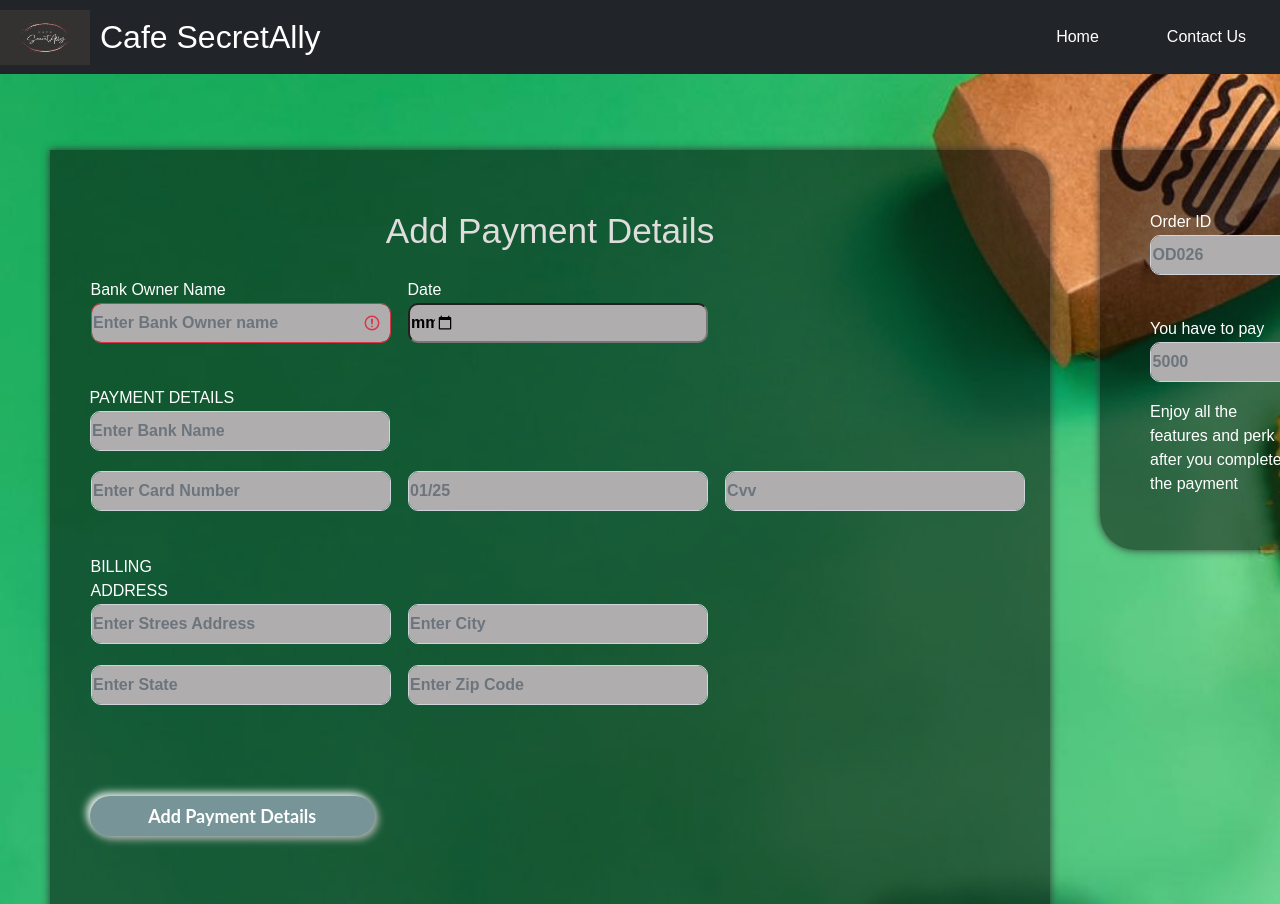
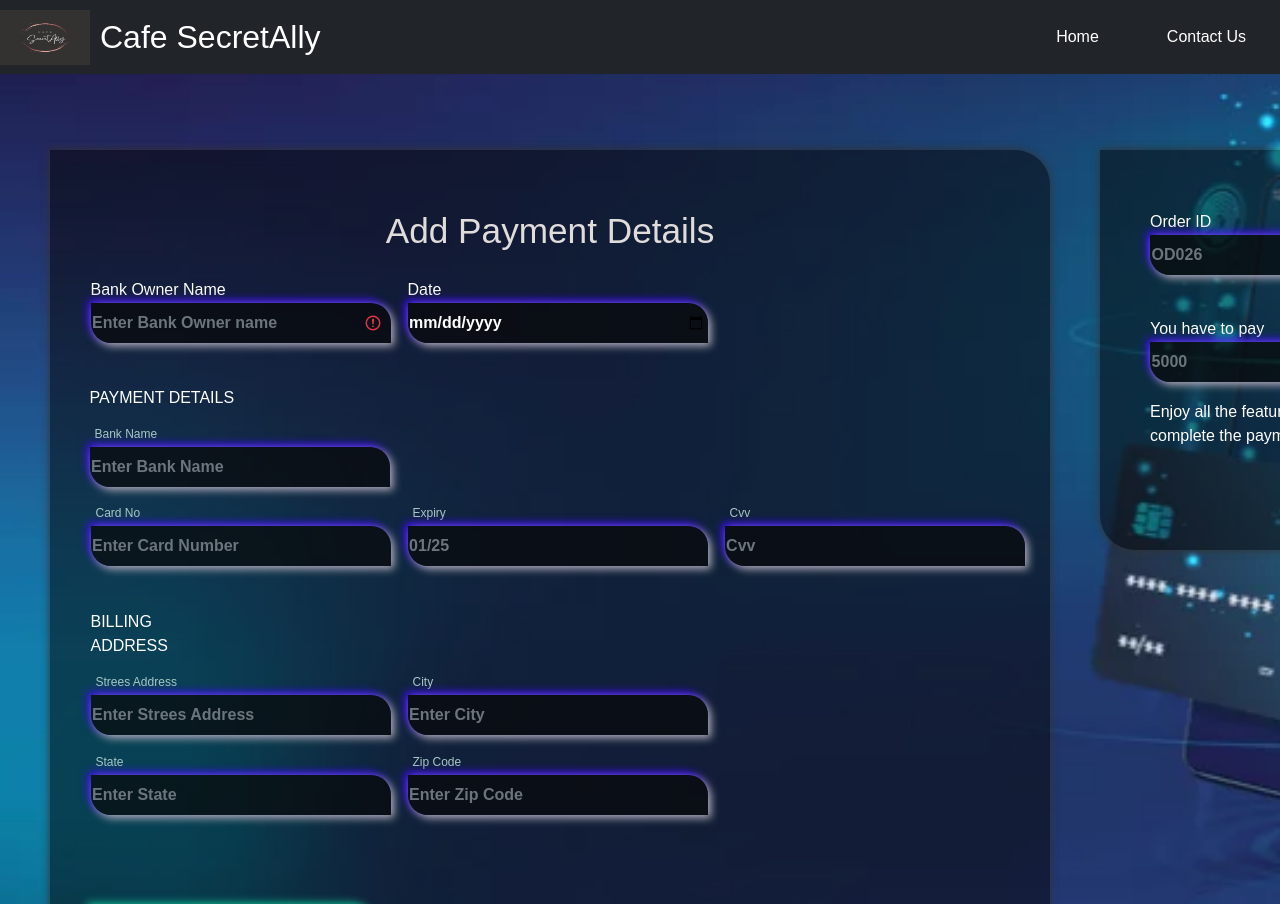
Before and after one commit to Pahasara89/Cafe_SecretAlly, a React (Create React App) app in the folder frontend/: page /add_Payment in a window 1280 px wide. Shown: the top 904 px of the page. Built offline with nearby package versions, Linux system fonts and the light colour scheme.

Commit message:
addpayment

```diff
--- a/frontend/src/App.js
+++ b/frontend/src/App.js
@@ -17,7 +17,7 @@ import ContactUs from './components/ContactUs';
 import AddPaymentDetails from './components/AddPaymentDetails';
 import ViewPaymentDetails from './components/ViewPaymentDetails';
 import ViewOnePaymentDetails from './components/ViweOnePaymentData';
-
+import ViewSuccessPayment from './components/Payment_Success';
 
 
  const App = () =>{
@@ -49,7 +49,7 @@ import ViewOnePaymentDetails from './components/ViweOnePaymentData';
             <Route path="/add_Payment" element={<AddPaymentDetails/>} />
             <Route path="/view_Payment" element={<ViewPaymentDetails/>} />
             <Route path="/view_Payment_Details/:id" element={<ViewOnePaymentDetails/>} />
-
+            <Route path="/Success_payment/:id" element={<ViewSuccessPayment/>} />
 
 
          </Routes>
--- a/frontend/src/components/AddEditPayment.css
+++ b/frontend/src/components/AddEditPayment.css
@@ -7,11 +7,11 @@
 
 
 
-.body1 {
+.body2 {
 	font-family: sans-serif;
-	background-image: url('../images/pexels-pixabay-70842.jpg');
+	background-image: url('../images/Payment-Security.jpg');
 	background-repeat: no-repeat;
-	height: 1800px;
+	height: 1050px;
 	overflow: hidden;
 	background-size: cover;
 }
@@ -68,22 +68,29 @@
 	font-weight: 350;
 	color: white
 }
+.containers2 .p_tag{
+	color:white;
+	width: 300px;
+	height: 400px;
+}
 
 
 .containers1 input {
 	max-width: 300px;
 	width: 600px;
 	height: 40px;
-	background-color: rgb(175, 173, 173);
+	background-color: rgba(8, 8, 8, 0.7);
 	margin: 1px 0;
-	border-radius: 10px;
-	display: grid;
+	border-radius: 0px 20px 0px 20px;
 	grid-template-columns: 15% 85%;
 	padding: 0 0.100rem;
 	position: relative;
 	line-height: 1;
 	font-weight: 600;
 	margin-bottom: 18px;
+	border: #fff;
+	color: white;
+    box-shadow: 3px 3px 8px #b1b1b1, -3px -3px 8px rgb(55, 6, 248);
 
 }
 
@@ -101,23 +108,40 @@
 	border-radius: 25px;
 	box-shadow: inset 8px 8px 8px #cbced1, inset -8px -8px 8px #fff;
 }
+.containers1 .ViweMore3 {
+    font-weight: 250;
+    margin-top: 15px;
+    margin-left: 5px;
+	margin-bottom: 4px;
+    color: rgb(170, 200, 200);
+    text-align: left;
+    font-size: 12px;
+}
+.containers1 .ViweMore4 {
+    font-weight: 250;
+    margin-top: -2px;
+	margin-bottom: 4px;
+    margin-left: 5px;
+    color: rgb(170, 200, 200);
+    text-align: left;
+    font-size: 12px;
+}
+.containers1 .form-Date{
+
+}
 
 .containers1 button {
-	outline: none;
 	border: none;
-	cursor: pointer;
 	width: 30%;
 	height: 40px;
-	border-radius: 30px;
+	border-radius: 0px 20px 0px 20px;
 	font-size: 18px;
 	font-weight: 700;
 	font-family: "Lato", sans-serif;
 	color: #fff;
 	text-align: center;
-	justify-content: left;
-	background-color: #779598;
-	box-shadow: 3px 3px 8px #b1b1b1, -3px -3px 8px #fff;
-	transition: all 0.5s;
+	background-color: rgba(8, 8, 8, 0.7);
+	box-shadow: 3px 3px 8px #10B48E, -3px -3px 8px #10B48E;
 }
 
 .containers1 button:hover {
--- a/frontend/src/components/AddPaymentDetails.js
+++ b/frontend/src/components/AddPaymentDetails.js
@@ -13,10 +13,11 @@ import HomeNavBar from "./HomeNavBar";
 export default function AddProduct() {
 
 
+
     return (
 
       <>
-        <div className="body">
+        <div className="body2">
             <HomeNavBar/>
 
 
@@ -37,7 +38,7 @@ export default function AddProduct() {
 
                     <div className="col-md-3 element" style={{ display: 'block' }}>
                           <label for="datePicker" className="form-label1">Date</label>
-                          <input id="date" name="Pay_date" label="Choose Received Date" type="Date" InputLabelProps={{ shrink: true, }} required/>
+                          <input id="date" name="Pay_date" label="Choose Received Date"  type="Date" InputLabelProps={{ shrink: true, }} required/>
 
                     </div>
 
@@ -49,24 +50,26 @@ export default function AddProduct() {
                     <br/>
                     <div className="col-md-5 element">
                         <label for="inputQuant" className="form-label1">PAYMENT DETAILS</label>
+                        <p className="ViweMore3">Bank Name</p>
                         <input name="BanKName" type="text" className="form-control" id="inputQuant" placeholder="Enter Bank Name" required/>
                     </div>
                     <tr >
                     <td>
 
                     <div className="col-md-5 element">
-
+                        <p className="ViweMore4">Card No</p>
                         <input name="Card_No" type="Number" className="form-control" id="inputQuant1" placeholder="Enter Card Number"required/>
                     </div>
                     </td>
                     <td>
                     <div className="col-md-5 element">
+                        <p className="ViweMore4">Expiry</p>
                         <input name="Expiry" type="text" className="form-control" id="inputQuant2" placeholder="01/25"required/>
                     </div>
                     </td>
                     <td>
                     <div className="col-md-5 element">
-
+                        <p className="ViweMore4">Cvv</p>
                         <input name="Cvv" type="text" className="form-control" id="inputQuant3" placeholder="Cvv"required/>
                     </div>
                     </td>
@@ -77,12 +80,14 @@ export default function AddProduct() {
                     <td>
                     <div className="col-md-5 element">
                         <label for="inputQuant4" className="form-label1">BILLING ADDRESS</label>
+                        <p className="ViweMore3">Strees Address</p>
                         <input name="Strees_Address" type="text" className="form-control" id="inputQuant4" placeholder="Enter Strees Address"required/>
                     </div>
                     </td>
                     <td>
                     <div className="col-md-5 element">
                         <label for="inputQuant5" className="form-label1"></label>
+                        <p className="ViweMore3">City</p>
                         <input name="City" type="text" className="form-control" id="inputQuant5" placeholder="Enter City"required/>
                     </div>
                     </td>
@@ -90,14 +95,14 @@ export default function AddProduct() {
                     <tr>
                     <td>
                     <div className="col-md-5 element">
-
+                        <p className="ViweMore4">State</p>
                         <input name="State" type="text" className="form-control" id="inputQuant6" placeholder="Enter State"required/>
                     </div>
                     </td>
                     <td>
 
                     <div className="col-md-5 element">
-
+                        <p className="ViweMore4">Zip Code</p>
                         <input name="Zip_Code" type="number" className="form-control" id="inputQuant7" placeholder="Enter Zip Code"required/>
                     </div>
                     </td>
@@ -115,7 +120,7 @@ export default function AddProduct() {
                         <input name="Totle_price" type="number" className="form-control" id="inputQuant9" placeholder="5000"
                         />
 
-                        <p> Enjoy all the features and perk after you complete the payment</p>
+                        <p className="p_tag"> Enjoy all the features and perk after you complete the payment</p>
                     </div>
 
                     <br />
@@ -126,7 +131,7 @@ export default function AddProduct() {
                    <br />
                    <br />
 
-                    <button type="submit" className="btn Addbtn">Add Payment Details</button>
+                   <button type="submit" className="btn Addbtn">Add Payment Details</button>
                     <br />
 
                 </form>
--- a/frontend/src/components/ViewPaymentTable.js
+++ b/frontend/src/components/ViewPaymentTable.js
@@ -6,8 +6,6 @@ import './DownloadInvoice.css'
 const ViewPaymentDetailsTable = ({Payment_Details , handleEditClick, handleDeleteClick }) => {
 
     const handleviweClick = (id) =>{
-
-        // axios.get("http://localhost:3000/pet-service/get-service/")
 
         window.location.href=`view_Payment_Details/${id}`
 
--- a/frontend/src/components/ViweOnePaymentData.js
+++ b/frontend/src/components/ViweOnePaymentData.js
@@ -171,7 +171,7 @@ const ViweOnePaymentData = () => {
                     <tr>
                     <td>
                     <div className="col-md-5 element">
-                    <p className="ViweMore2">State</p>
+                        <p className="ViweMore2">State</p>
                         <p  className="ViweMore" >{PaymentData.State}</p>
                     </div>
                     </td>
```
